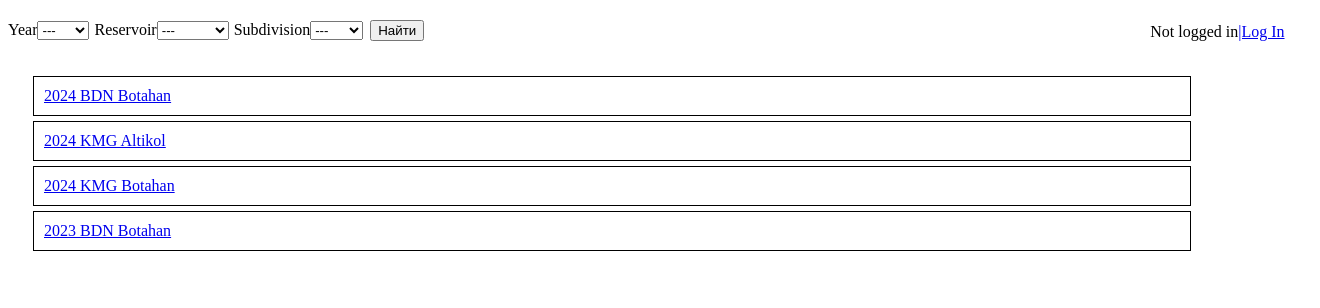
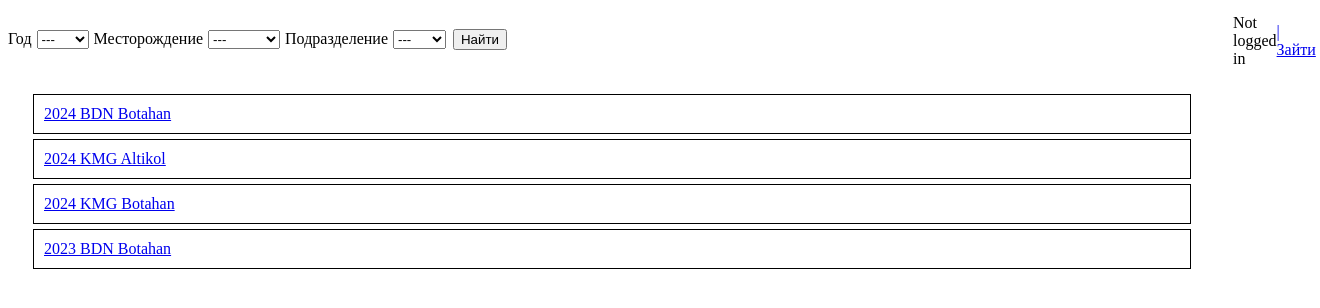
Before and after one commit to nurzhvn52/Kumkol_tabulation, a Django app: page / in a window 1320 px wide. Shown: the top 308 px of the page. Run offline with Django 4.2, Linux system fonts and the light colour scheme; data comes from the database, SQL or seed files in the repository.

Commit message:
Руссификаия, правильный счет, логин

```diff
--- a/tabulation/table/models.py
+++ b/tabulation/table/models.py
@@ -110,7 +110,7 @@ class TimeTracking(models.Model):
                 )
 
     def __str__(self) -> str:
-        return f"{self.id} {self.employee_id.name} {self.worked_hours} {self.type}"
+        return f"{self.id} {self.employee_id.name} {self.worked_hours} {self.type} {self.date}"
 
 class WorkedTime(models.Model):
     name = models.CharField(max_length = 100, verbose_name = "Name")
--- a/tabulation/table/static/table/css/main.css
+++ b/tabulation/table/static/table/css/main.css
@@ -8,6 +8,10 @@ h3{
 
 table{
     font-size: 12px;
+}
+
+label{
+    margin-right: 5px;
 }
 
 button{
@@ -109,7 +113,16 @@ form {
 .save {
     align-self: flex-end;
 }
+
 .select-form-button{
     width: 60px;
     height: 30px;
 }
+
+.login_block{
+    margin-left: 20px;
+}
+
+.login_block button{
+    width: 5vw;
+}
--- a/tabulation/table/templates/table/base.html
+++ b/tabulation/table/templates/table/base.html
@@ -7,7 +7,6 @@
 	<link rel="stylesheet" href="{% static 'table\css\main.css' %}">
 </head>
 <body>
-
     <a href = "{% url 'graph' %}?months=1">
         <button>График</button>
     </a>
--- a/tabulation/table/templates/table/graph.html
+++ b/tabulation/table/templates/table/graph.html
@@ -23,7 +23,7 @@
 <table>
 	<thead>
 		<tr>
-			<td rowspan="2">№!!!</td>
+			<td rowspan="2">№</td>
 			<td rowspan="2">Фамилия, имя, отчество </td>
 			<td rowspan="2">Профессия, должность</td>
 			<td rowspan="2">Место-рождение</td>
@@ -61,8 +61,9 @@
                   {% endif %}
                 {% endif %}
               {% endif %}
+            {% endfor %}
           {% endfor %}
-          {% endfor %}
+
           {% for key, value in calculations.items %}
             {% if key == employee.name %}
               {% for calculation in value.values %}
--- a/tabulation/table/templates/table/home.html
+++ b/tabulation/table/templates/table/home.html
@@ -12,7 +12,7 @@
     <body>
         <nav class='navbar_home'>
             <form class='filters' action="" method='GET' role="search">
-                <label>Year</label>
+                <label>Год</label>
                 <select id="years" name='years'>
                     <option {% if selected_year == None %} selected {% endif %}>---</option>
                     {% for choice in year_form.year.field.choices %}
@@ -20,7 +20,7 @@
                     {% endfor %}
                 </select>
 
-                <label style="margin-left: 5px;">Reservoir</label>
+                <label style="margin-left: 5px;">Месторождение</label>
                 <select id="podrazd" name="podrazd">
                     <option {% if selected_reservoir == None %} selected {% endif %}>---</option>
                     {% for choice in reservoir.oil_places %}
@@ -28,7 +28,7 @@
                     {% endfor %}
                 </select>
 
-                <label style="margin-left: 5px;">Subdivision</label>
+                <label style="margin-left: 5px;">Подразделение</label>
                 <select id="mesto" name="mesto">
                     <option {% if selected_subdivision == None %} selected {% endif %}>---</option>
                     {% for choice in subdivision.subdivisions %}
@@ -40,10 +40,10 @@
             </form>
             {% if request.user.is_authenticated %}
                 <p class="user_log">{{request.user.first_name}}</p>
-                <a href="{%url 'logout'%}">|Log out</a>
+                <a href="{%url 'logout'%}">|Выйти</a>
             {% else %}
                 <p class="user_log">Not logged in</p>
-                <a href='{%url "login"%}'><p>|Log In</p></a>
+                <a href='{%url "login"%}'><p>|Зайти</p></a>
             {% endif %}
         </nav>
         <div class='filter_content'>
--- a/tabulation/table/views.py
+++ b/tabulation/table/views.py
@@ -53,9 +53,6 @@ def graph(request):
     subdivision = Subdivision.objects.all()
     oil_place = OilPlace.objects.all()
     worked_time = WorkedTime.objects.all()
-    attendance_full = Attendance.objects.all()
-    attendance = Attendance.objects.filter(type="дни явок")
-    no_attendance = Attendance.objects.filter(type="дни неявок")
     time_trackings = TimeTracking.objects.filter(type="plan")
 
     month = request.GET.get('months')
@@ -92,7 +89,7 @@ def graph(request):
         directory[f'{employee.name}'] = dict(pairs)
 
     for employee in employees:
-        for work in time_trackings:
+        for work in tracking:
             if work.employee_id == employee:
                 if str(work.worked_hours).isdigit():
                     directory[f'{employee.name}']['worked_days'] += 1
@@ -113,8 +110,6 @@ def graph(request):
         'subdivision': subdivision,
         'oil_place': oil_place,
         'worked_time': worked_time,
-        'attendance': attendance,
-        'no_attendance': no_attendance,
         'time_tracking': time_trackings,
         'calculations': directory
         }
@@ -155,8 +150,8 @@ def tabelPlan(request):
     dates = tracking.values_list('date',flat=True).distinct()
     filter_years = int(request.session['tabel_year'])
     for date in dates:
-            filter_month = date.month
-            filter_years = year
+        filter_month = date.month
+        filter_years = year
 
     num_days = calendar.monthrange(filter_years, filter_month)[1]
     days = range(1, num_days + 1)
@@ -169,19 +164,17 @@ def tabelPlan(request):
             pairs.append((f'{att}', 0))
         pairs.append(('days_in_month', len(days)))
         pairs.append(('total_work_hours', 0))
-        pairs.append(('worked_month', month))
         directory[f'{employee.name}'] = dict(pairs)
 
     for employee in employees:
         for work in tracking:
             if work.employee_id == employee:
-                if directory[f'{employee.name}']['worked_month'] == month:
-                    if str(work.worked_hours).isdigit():
-                        directory[f'{employee.name}']['worked_days'] += 1
-                        directory[f'{employee.name}']['total_work_hours'] += int(work.worked_hours)
-                    for dir in directory[f'{employee.name}'].keys():
-                        if dir == work.worked_hours:
-                            directory[f'{employee.name}'][f'{dir}'] += 1
+                if str(work.worked_hours).isdigit():
+                    directory[f'{employee.name}']['worked_days'] += 1
+                    directory[f'{employee.name}']['total_work_hours'] += int(work.worked_hours)
+                for dir in directory[f'{employee.name}'].keys():
+                    if dir == work.worked_hours:
+                        directory[f'{employee.name}'][f'{dir}'] += 1
 
     context = {
         "year":year,
```
Also changed, not shown: tabulation/table/templates/table/login.html (+9 -4 lines).
